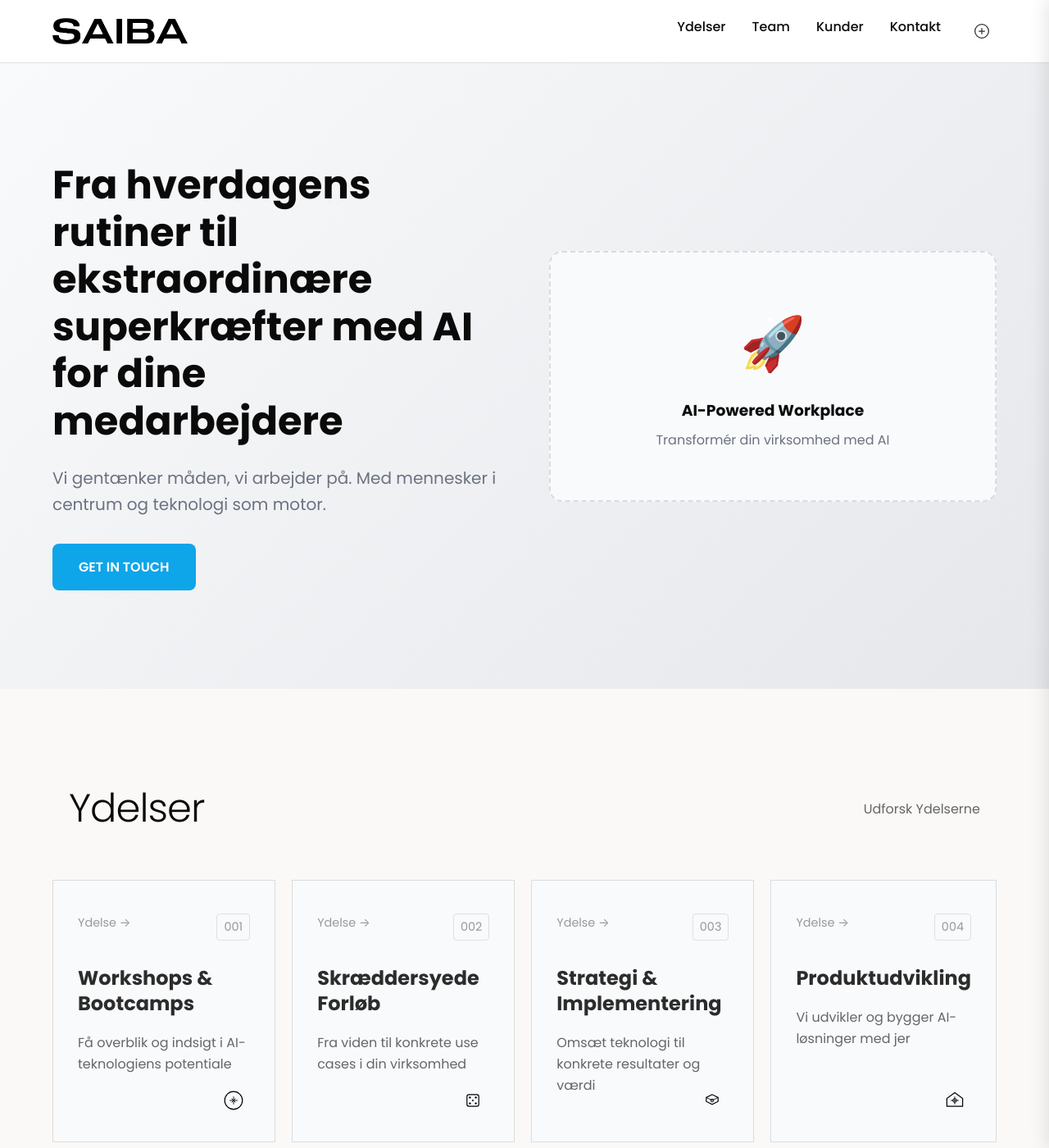
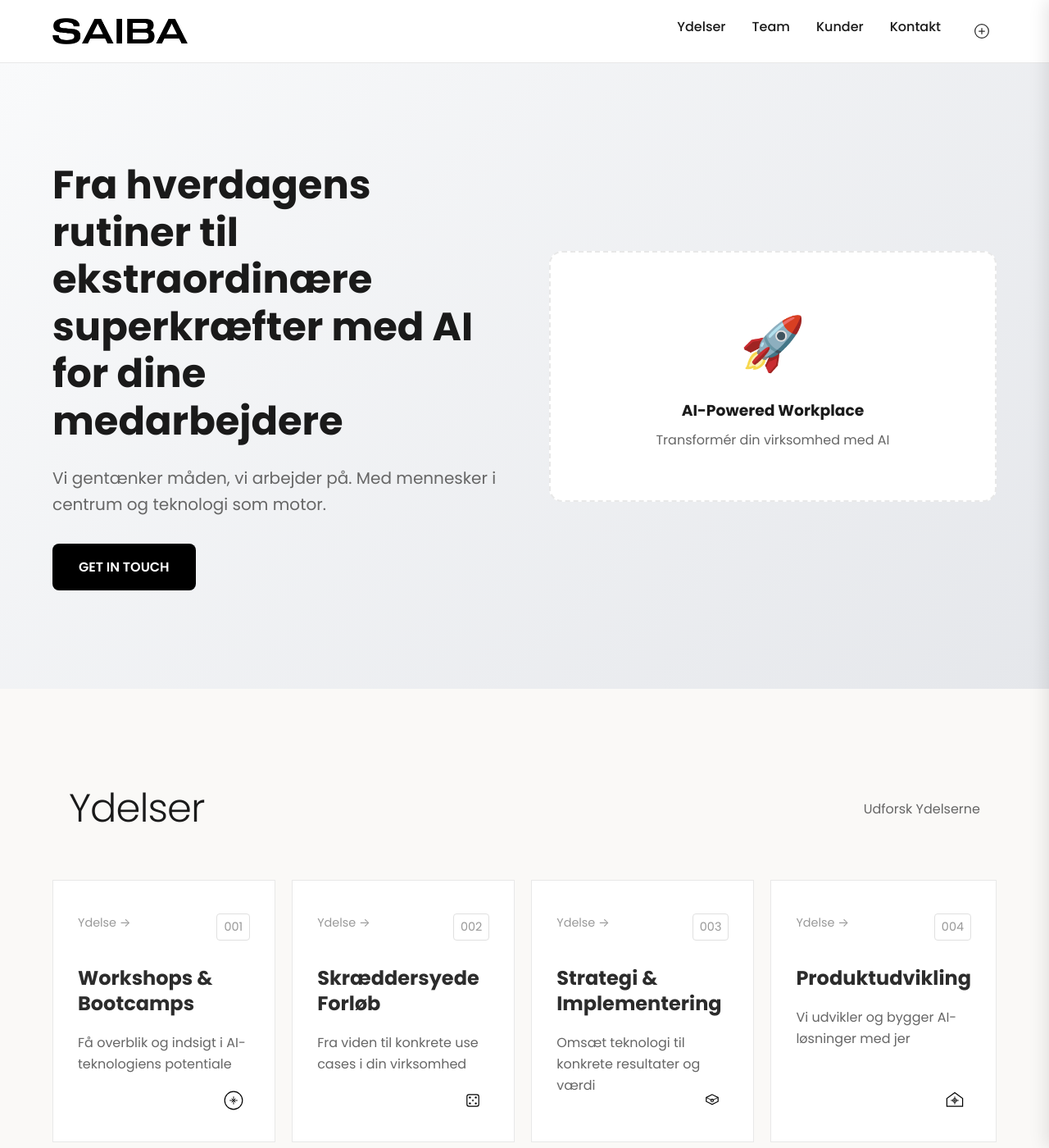
Before and after one commit to b4ltasar/saibaweb, a Jekyll site: the page built from index.html, in a window 1280 px wide and 1400 px high. Shown: the whole window at 82% size. Built offline with Jekyll 4.4.1, drawn with Linux system fonts in a browser that asks for light colours.

Commit message:
Fix CSS conflicts and font issues
FIXES:
- Removed duplicate CSS variables from head.html (conflict with main.css)
- Updated font link from Inter to Poppins in head.html
- This should fix dark mode toggle functionality
- This should fix hamburger menu functionality
- This should fix LinkedIn icons (black color)
- This should fix AI facts section functionality

The duplicate CSS variables were overriding the main.css variables,
preventing dark mode and other functionality from working properly.

```diff
--- a/_includes/head.html
+++ b/_includes/head.html
@@ -10,7 +10,7 @@
   <!-- Fonts -->
   <link rel="preconnect" href="https://fonts.googleapis.com">
   <link rel="preconnect" href="https://fonts.gstatic.com" crossorigin>
-  <link href="https://fonts.googleapis.com/css2?family=Inter:wght@400;500;600;700;800;900&family=Press+Start+2P&display=swap" rel="stylesheet" />
+  <link href="https://fonts.googleapis.com/css2?family=Poppins:wght@300;400;500;600;700&family=Press+Start+2P&display=swap" rel="stylesheet" />
 
   <!-- Stylesheets -->
   <link rel="stylesheet" href="{{ '/assets/css/main.css' | relative_url }}" />
@@ -18,22 +18,6 @@
   <!-- SEO -->
   {% seo %}
 
-  <!-- CSS Variables -->
-  <style>
-    :root {
-      --bg: #ffffff;
-      --text: #0a0a0a;
-      --muted: #6b7280;
-      --card: #f9fafb;
-      --border: rgba(0, 0, 0, 0.12);
-      --accent: #0ea5e9;
-      --accent-hover: #0284c7;
-      --gradient-1: linear-gradient(135deg, #0ea5e9, #3b82f6);
-      --gradient-2: linear-gradient(135deg, #8b5cf6, #6366f1);
-      --gradient-3: linear-gradient(135deg, #ec4899, #f43f5e);
-      --gradient-4: linear-gradient(135deg, #f59e0b, #f97316);
-    }
-  </style>
 
   {% include analytics.html %}
 </head>
```
